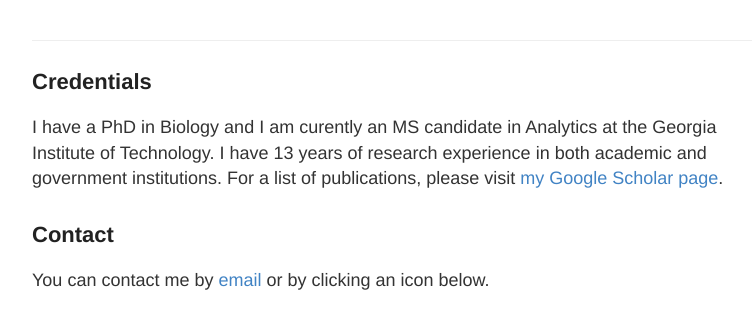
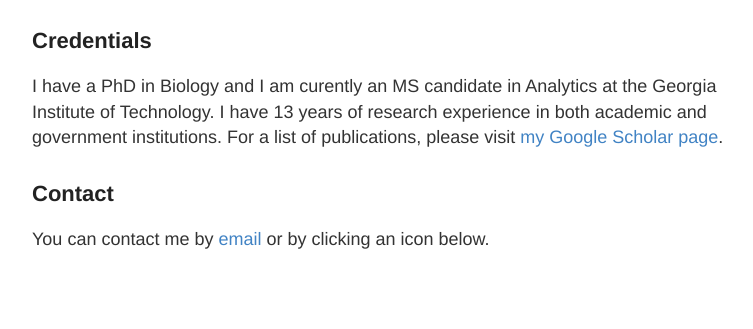
Before and after one commit to waltscienceblog/waltscienceblog.github.io, a Jekyll site: the page built from quote.md, in a window 1280 px wide. Shown: the top 329 px of the page, without its empty margins (248-1001 px from the left). Built offline with Jekyll 4.4.1, drawn with Linux system fonts in a browser that asks for light colours.

Commit message:
Update quote.html

```diff
--- a/_layouts/quote.html
+++ b/_layouts/quote.html
@@ -8,7 +8,6 @@
 
   <body>
       <div class="container">
-        <header class="masthead clearfix">
 
         </header>
       </div>
```
